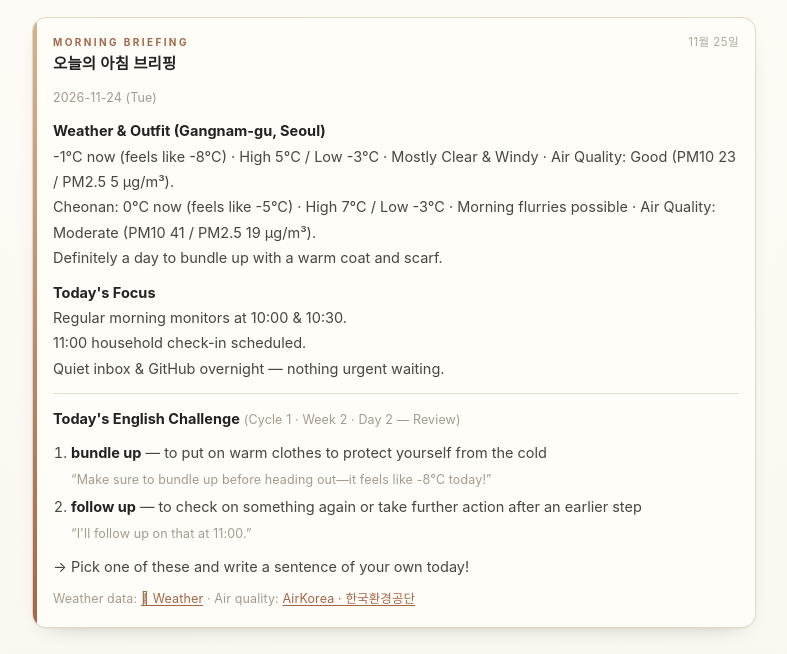
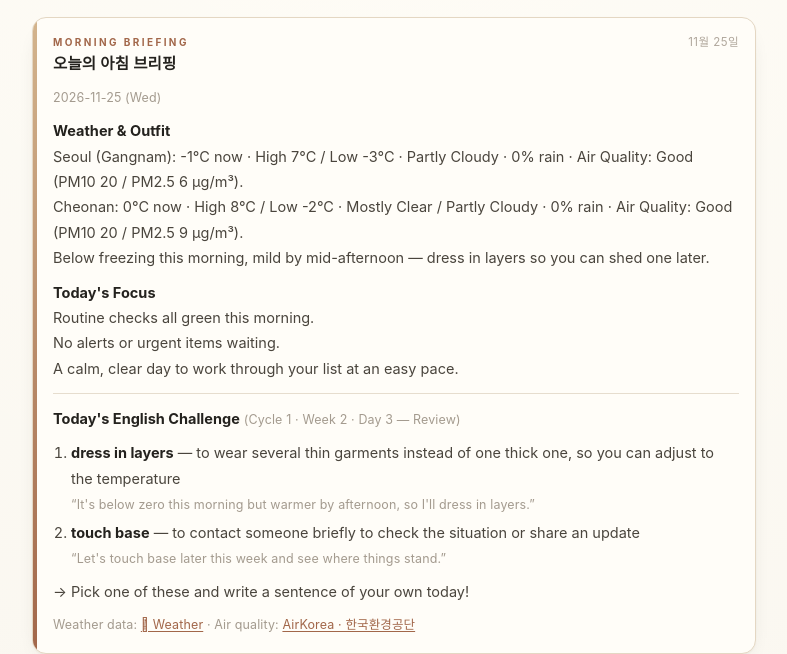
Before and after one commit to irinnnn2-ai/mini-archive, a plain HTML site: page index.html in a window 1280 px wide. Shown: the part 155-809 px from the top of the page, without its empty margins (246-1033 px from the left). Drawn offline with Linux system fonts and the light colour scheme.

Commit message:
Morning briefing for 2026-11-25

```diff
--- a/index.html
+++ b/index.html
@@ -567,20 +567,20 @@
       </div>
       <!-- MORNING_BRIEFING_START -->
       <div class="briefing-body" id="morningBriefing">
-        <p class="briefing-hint">2026-11-24 (Tue)</p>
-        <p><strong>Weather &amp; Outfit (Gangnam-gu, Seoul)</strong><br>
-        -1°C now (feels like -8°C) · High 5°C / Low -3°C · Mostly Clear &amp; Windy · Air Quality: Good (PM10 23 / PM2.5 5 µg/m³).<br>
-        Cheonan: 0°C now (feels like -5°C) · High 7°C / Low -3°C · Morning flurries possible · Air Quality: Moderate (PM10 41 / PM2.5 19 µg/m³).<br>
-        Definitely a day to bundle up with a warm coat and scarf.</p>
+        <p class="briefing-hint">2026-11-25 (Wed)</p>
+        <p><strong>Weather &amp; Outfit</strong><br>
+        Seoul (Gangnam): -1°C now · High 7°C / Low -3°C · Partly Cloudy · 0% rain · Air Quality: Good (PM10 20 / PM2.5 6 µg/m³).<br>
+        Cheonan: 0°C now · High 8°C / Low -2°C · Mostly Clear / Partly Cloudy · 0% rain · Air Quality: Good (PM10 20 / PM2.5 9 µg/m³).<br>
+        Below freezing this morning, mild by mid-afternoon — dress in layers so you can shed one later.</p>
         <p><strong>Today's Focus</strong><br>
-        Regular morning monitors at 10:00 &amp; 10:30.<br>
-        11:00 household check-in scheduled.<br>
-        Quiet inbox &amp; GitHub overnight — nothing urgent waiting.</p>
+        Routine checks all green this morning.<br>
+        No alerts or urgent items waiting.<br>
+        A calm, clear day to work through your list at an easy pace.</p>
         <hr>
-        <p><strong>Today's English Challenge</strong> <span class="briefing-hint">(Cycle 1 · Week 2 · Day 2 — Review)</span></p>
+        <p><strong>Today's English Challenge</strong> <span class="briefing-hint">(Cycle 1 · Week 2 · Day 3 — Review)</span></p>
         <ol>
-          <li><strong>bundle up</strong> — to put on warm clothes to protect yourself from the cold<br><span class="briefing-hint">&ldquo;Make sure to bundle up before heading out—it feels like -8°C today!&rdquo;</span></li>
-          <li><strong>follow up</strong> — to check on something again or take further action after an earlier step<br><span class="briefing-hint">&ldquo;I'll follow up on that at 11:00.&rdquo;</span></li>
+          <li><strong>dress in layers</strong> — to wear several thin garments instead of one thick one, so you can adjust to the temperature<br><span class="briefing-hint">&ldquo;It's below zero this morning but warmer by afternoon, so I'll dress in layers.&rdquo;</span></li>
+          <li><strong>touch base</strong> — to contact someone briefly to check the situation or share an update<br><span class="briefing-hint">&ldquo;Let's touch base later this week and see where things stand.&rdquo;</span></li>
         </ol>
         <p>→ Pick one of these and write a sentence of your own today!</p>
         <p class="briefing-hint">Weather data: <a href="https://developer.apple.com/weatherkit/data-source-attribution/">&#xF8FF; Weather</a> · Air quality: <a href="https://www.airkorea.or.kr/">AirKorea · 한국환경공단</a></p>
```
